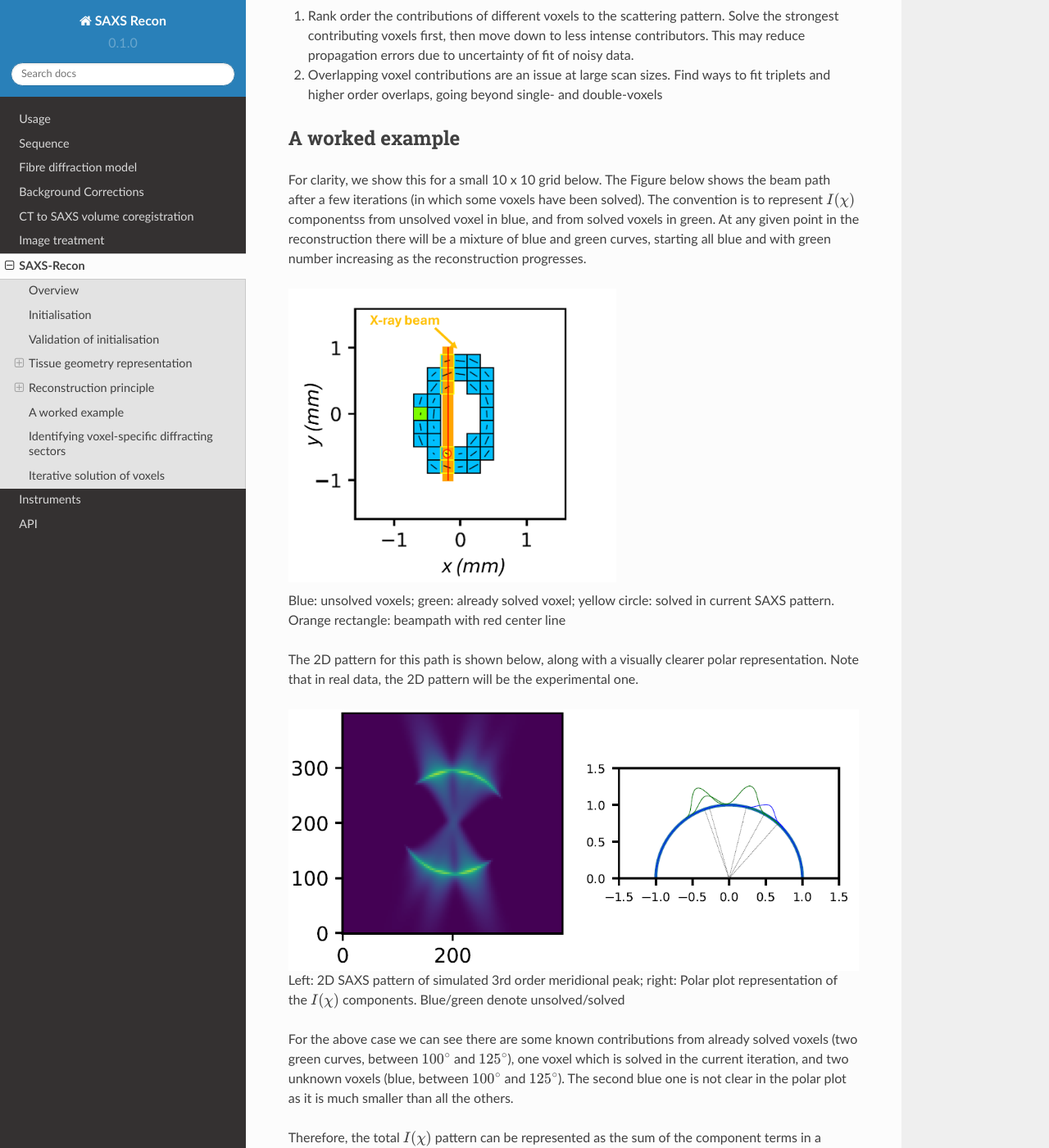
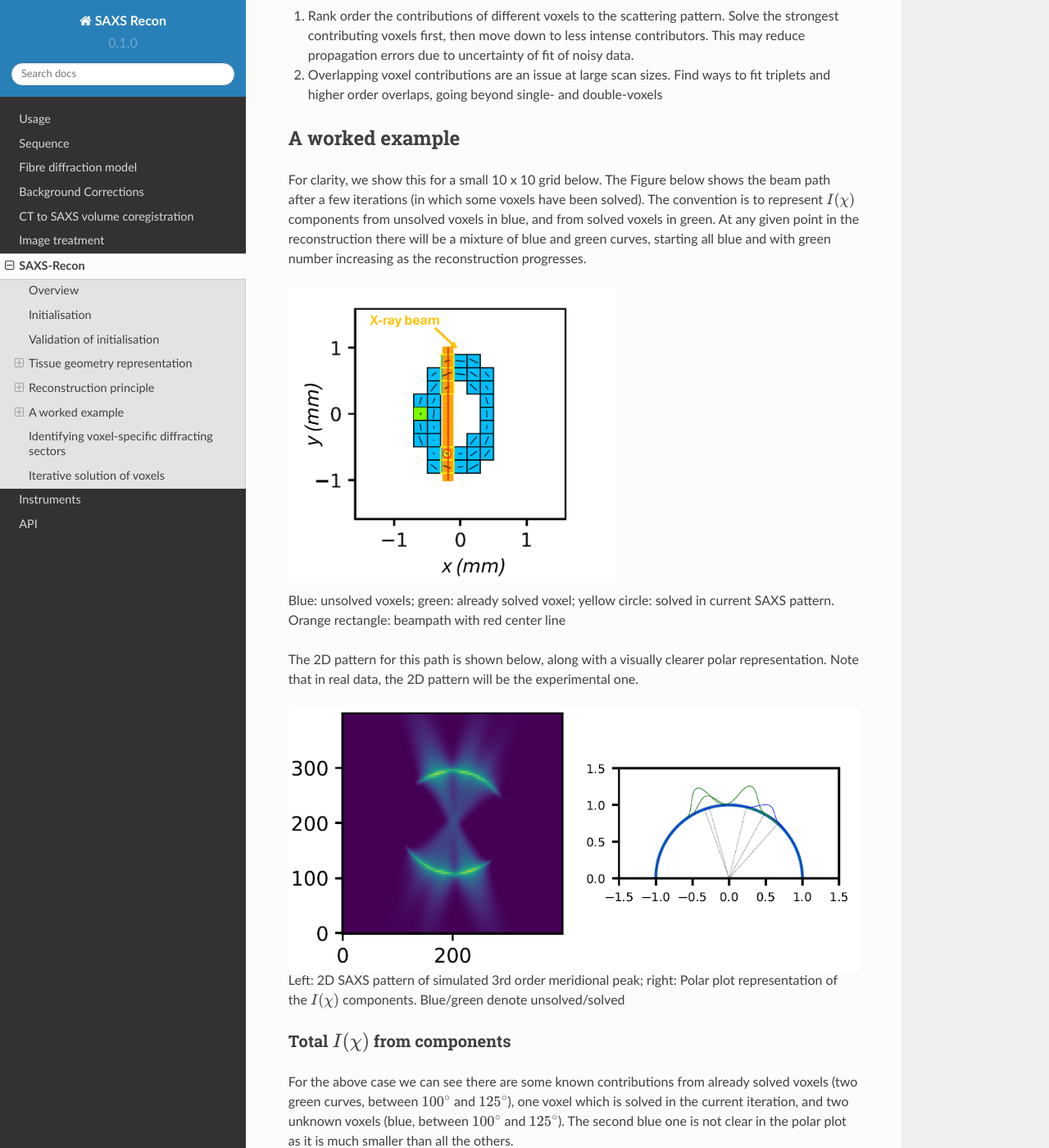
Before and after one commit to himadri111/saxs-docs-tutorial, a Sphinx documentation site: the page built from docs/source/saxsrecon.rst, in a window 1280 px wide and 1400 px high, scrolled down 4076 px. Shown: the whole window at 82% size. Built offline with Sphinx 7.4.7 and the Read the Docs theme 2.0.0, drawn with Linux system fonts in a browser that asks for light colours.

Commit message:
Update saxsrecon.rst

```diff
--- a/docs/source/saxsrecon.rst
+++ b/docs/source/saxsrecon.rst
@@ -118,7 +118,7 @@ Improvements in the method could include:
 A worked example
 -----------------------------------------------
 
-For clarity, we show this for a small 10 x 10 grid below. The Figure below shows the beam path after a few iterations (in which some voxels have been solved). The convention is to represent :math:`I(\chi)` componentss from unsolved voxel in blue, and from solved voxels in green. At any given point in the reconstruction there will be a mixture of blue and green curves, starting all blue and with green number increasing as the reconstruction progresses.
+For clarity, we show this for a small 10 x 10 grid below. The Figure below shows the beam path after a few iterations (in which some voxels have been solved). The convention is to represent :math:`I(\chi)` components from unsolved voxels in blue, and from solved voxels in green. At any given point in the reconstruction there will be a mixture of blue and green curves, starting all blue and with green number increasing as the reconstruction progresses.
 
 .. figure:: figures-saxsrecon/190124_small_IVD_top.png
   :width: 400
@@ -136,6 +136,8 @@ The 2D pattern for this path is shown below, along with a visually clearer polar
 
   Left: 2D SAXS pattern of simulated 3rd order meridional peak; right: Polar plot representation of the :math:`I(\chi)` components. Blue/green denote unsolved/solved
 
+Total :math:`I(\chi)` from components
+^^^^^^^^^^^^^^^^^^^^^^^^^^^^^^^^^^^^^^^^^^^^
 For the above case we can see there are some known contributions from already solved voxels (two green curves, between :math:`100^{\circ}` and :math:`125^{\circ}`), one voxel which is solved in the current iteration, and two unknown voxels (blue, between :math:`100^{\circ}` and :math:`125^{\circ}`). The second blue one is not clear in the polar plot as it is much smaller than all the others.
 
 Therefore, the total :math:`I(\chi)` pattern can be represented as the sum of the component terms in a conventional rectangular Cartesian plot as below, using a log-scale for the y-axis to help identify voxels with a weak scattering contribution at this combination of rotation angles and scan step.
```
